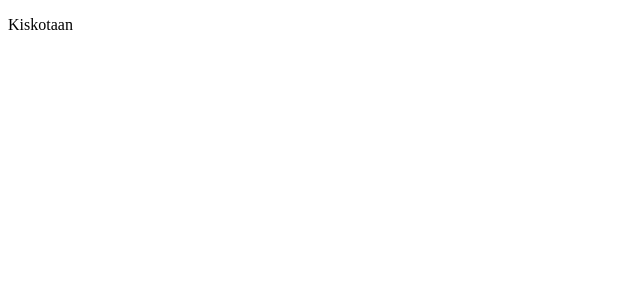
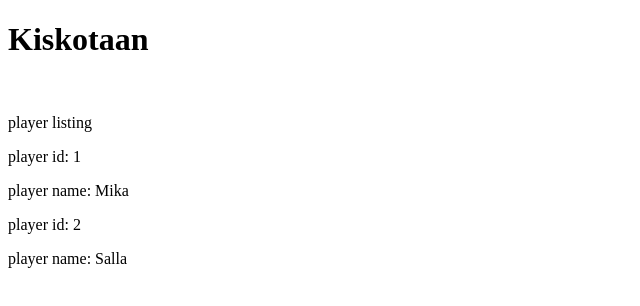
Before and after one commit to mika-alaoutinen/kiskotaan, a React (Create React App) app: page / in a window 1280 px wide. Shown: the top 306 px of the page, without its empty margins (0-640 px from the left). Built offline with nearby package versions, Linux system fonts and the light colour scheme; data requests are answered from the project's data file.

Commit message:
Add some components

```diff
--- a/src/App.tsx
+++ b/src/App.tsx
@@ -1,9 +1,14 @@
 import React from 'react'
+import Players from './components/Player/Players'
 
 const App: React.FC = () => {
+
   return (
     <div className="App">
-      <p>Kiskotaan</p>
+      <h1>Kiskotaan</h1>
+      <br />
+
+      <Players />
     </div>
   )
 }
--- /dev/null
+++ b/src/components/Player/PlayerDetails.tsx
@@ -0,0 +1,15 @@
+import React from 'react'
+import { Player } from '../../types'
+
+const PlayerDetails: React.FC<{ player: Player }> = ({ player }) => {
+  const { id, name } = player
+
+  return (
+    <div>
+      <p>player id: {id}</p>
+      <p>player name: {name}</p>
+    </div>
+  )
+}
+
+export default PlayerDetails
--- /dev/null
+++ b/src/components/Player/Players.tsx
@@ -0,0 +1,27 @@
+import React, { useEffect, useState } from 'react'
+import PlayerDetails from './PlayerDetails'
+import playerService from '../../services/playerService'
+import { Player } from '../../types'
+
+const Players: React.FC = () => {
+  const [ players, setPlayers ] = useState<Player[]|void>()
+
+  useEffect(() => {
+    void playerService.getAll()
+      .then(players => setPlayers(players))
+  }, [setPlayers])
+
+  const renderPlayers = () => players
+    ? players.map(player =>
+      <PlayerDetails key={player.id} player={player} />)
+    : <p>no players</p>
+
+  return (
+    <div>
+      <p>player listing</p>
+      <div>{renderPlayers()}</div>
+    </div>
+  )
+}
+
+export default Players
```
Also changed, not shown: src/components/ScoreCard/ScoreCard.tsx (added, +12 -0 lines).
